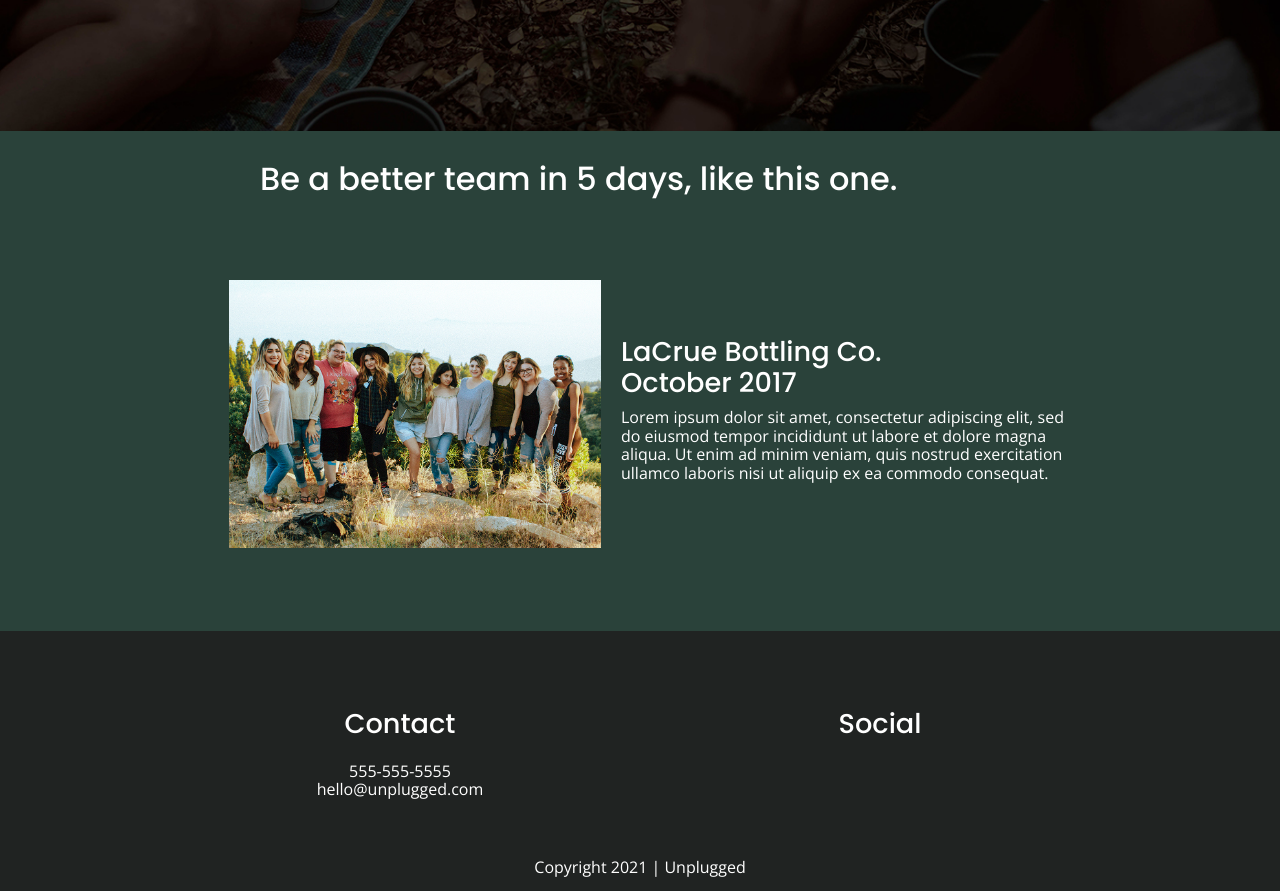
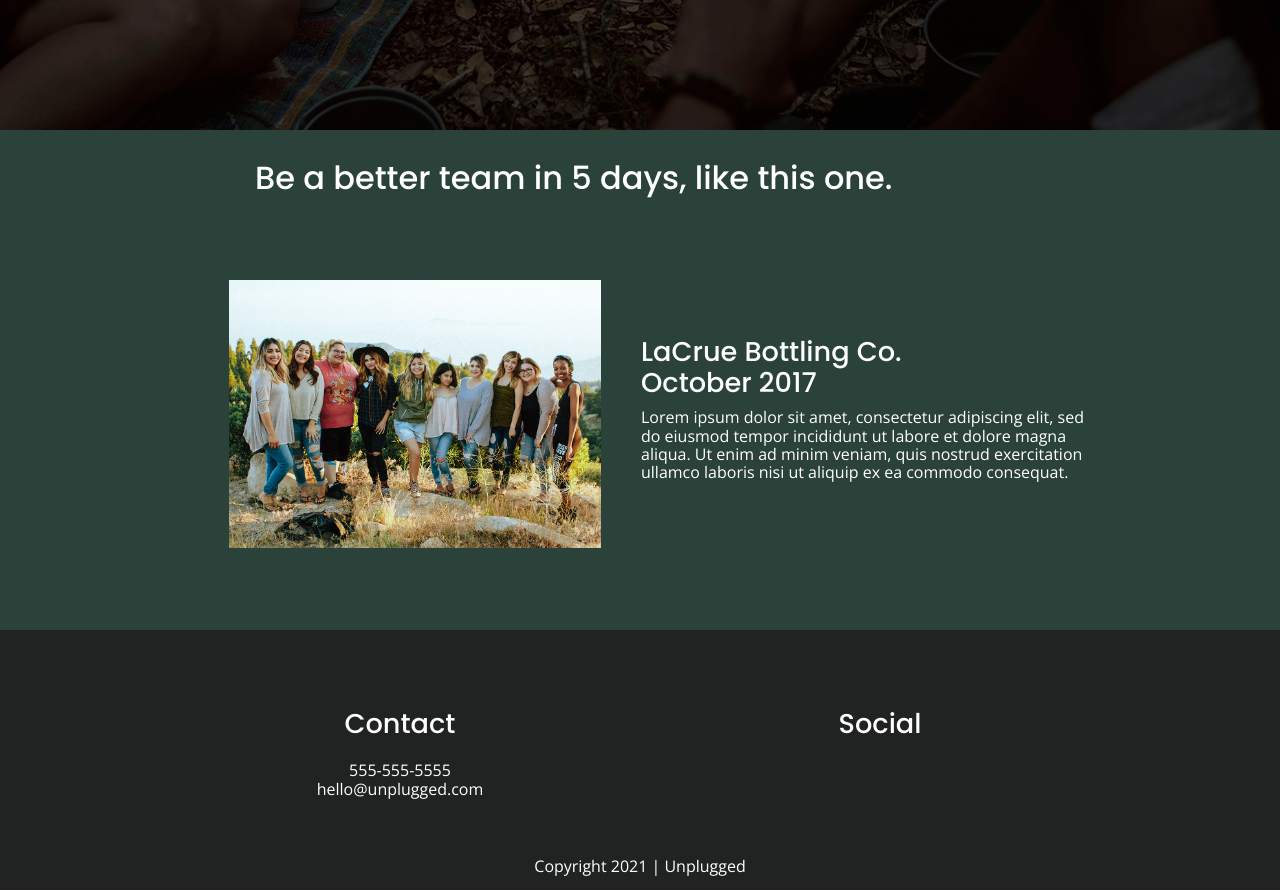
Before and after one commit to nicolebaggerly/206-unplugged-retreat, a website built with Parcel: page index.html in a window 1280 px wide. Shown: the part 1640-2531 px from the top of the page. Built offline with nearby package versions, Linux system fonts and the light colour scheme.

Commit message:
Added figure elements to HTML, updated css to reflect

```diff
--- a/css/main.css
+++ b/css/main.css
@@ -143,7 +143,7 @@ img {
 }
 
 figure {
-  width: 100%;
+  margin: 0;
 }
 
 address {
@@ -165,9 +165,6 @@ footer {
   background: #202322;
 }
 
-header {
-}
-
 .content-wrapper {
   width: 100%;
   padding: 20px;
@@ -179,6 +176,14 @@ header .content-wrapper {
   align-items: center;
   flex-flow: row wrap;
   margin: 0;
+}
+
+header figure {
+    width: 60%;
+    display: flex;
+    justify-content: center;
+    align-items: center;
+    flex-flow: row wrap;
 }
 
 .header-divider {
@@ -268,12 +273,12 @@ aside {
   background: #2a423a;
 }
 
-.reviews img {
-
+.reviews h1 {
+  padding: 0 20px;
 }
 
 
-/* ---- faq page ---- */
+/* ------------ faq page ------------ */
 
 .faq {
   display: flex;
@@ -290,7 +295,7 @@ aside {
 }
 
 
-/* ---- about page ---- */
+/* ------------- about page ------------- */
 
 .mission {
   display: flex;
@@ -298,7 +303,6 @@ aside {
   align-items: flex-start;
   flex-flow: row wrap;
 }
-
 
 
 .contact-section {
@@ -485,6 +489,10 @@ input[type=button] {
     padding: 10px 50px;
   }
 
+  header figure {
+    width: 50%;
+  }
+
   .hero-area {
     width: 100%;
   }
@@ -555,11 +563,18 @@ input[type=button] {
   .reviews {
     width: 100%;
     height: 500px;
+    justify-content: flex-start;
+  }
+
+  .reviews .content-wrapper {
+    display: flex;
+    justify-content: space-evenly;
+    align-items: center;
   }
 
   .reviews h1 {
     margin: 0;
-    padding: 30px 30px;
+    padding: 50px 20px 0 50px;
   }
 
 /* --- Forced line break by using display: table --- */
@@ -567,9 +582,8 @@ input[type=button] {
     display: table;
   }
 
-  .reviews img {
-    width: 45%;
-    padding: 0 0 0 30px;
+  .reviews figure {
+    width: 40%;
   }
 
   .reviews article {
@@ -712,7 +726,7 @@ input[type=button] {
 
   .reviews h1 {
     text-align: left;
-    padding: 30px 20px 0 260px;
+    padding: 30px 20px 0 255px;
   }
   /* Padding left to align with img and article below */
 
@@ -723,9 +737,9 @@ input[type=button] {
     align-items: center;
   }
 
-  .reviews img {
+  .reviews figure {
     width: 30%;
-    padding: 20px;
+    padding: 0 40px;
   }
 
   .reviews article {
--- a/index.html
+++ b/index.html
@@ -30,7 +30,9 @@
   <!-- Add your site or application content here -->
   <header>
     <div class="content-wrapper">
-      <a href="index.html"><img src="img/unpluggedlogo.png" alt="unplugged logo" /></a>
+      <figure>
+        <a href="index.html"><img src="img/unpluggedlogo.png" alt="unplugged logo" /></a>
+      </figure>
       <div class="header-divider"></div>
       <nav>
         <ul>
@@ -105,7 +107,9 @@
     <section class="reviews">
       <h1>Be a better team in 5 days, <span>like this one.</span></h1>
       <div class="content-wrapper">
-        <img src="img/omar-lopez-296944-unsplash.jpg" alt="LaCrue Bottling Co. group photo" />
+        <figure>
+          <img src="img/omar-lopez-296944-unsplash.jpg" alt="LaCrue Bottling Co. group photo" />
+        </figure>
         <article>
           <h2>LaCrue Bottling Co.<br>
           October 2017</h2>
```
